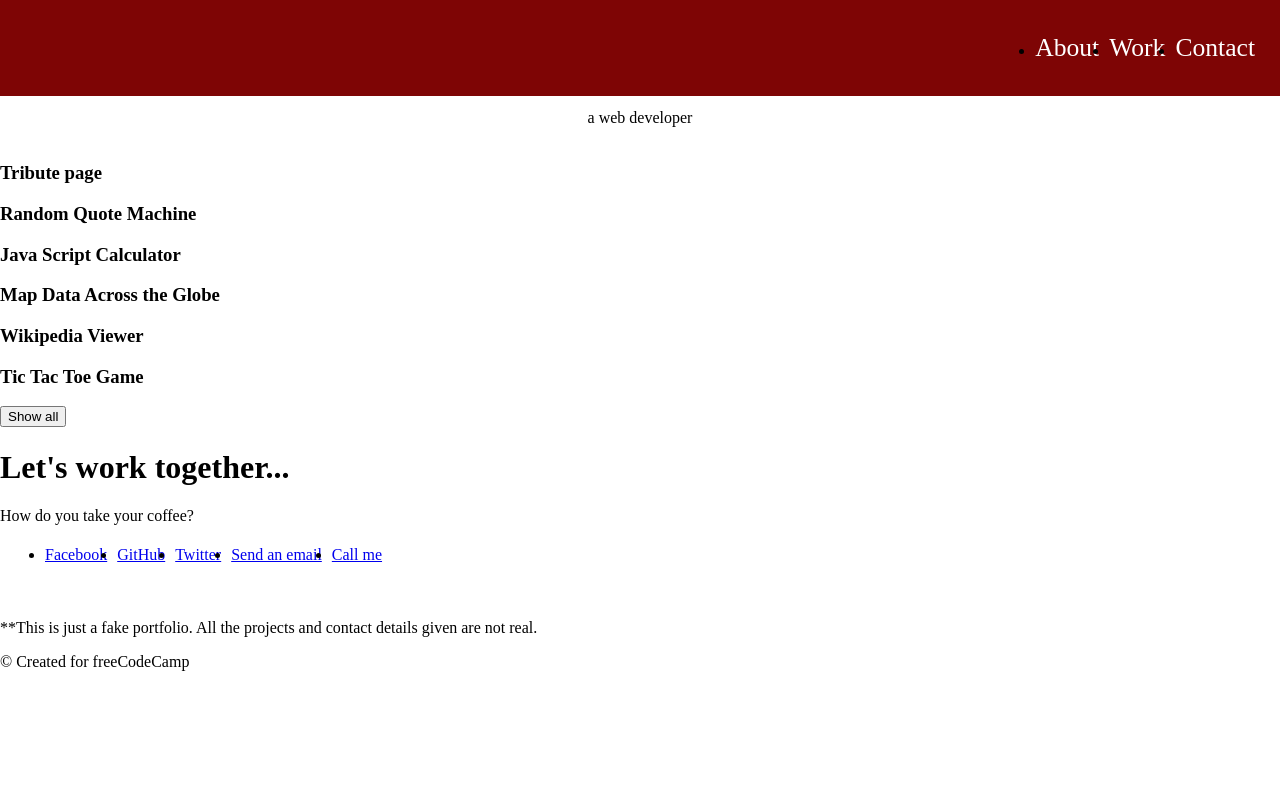
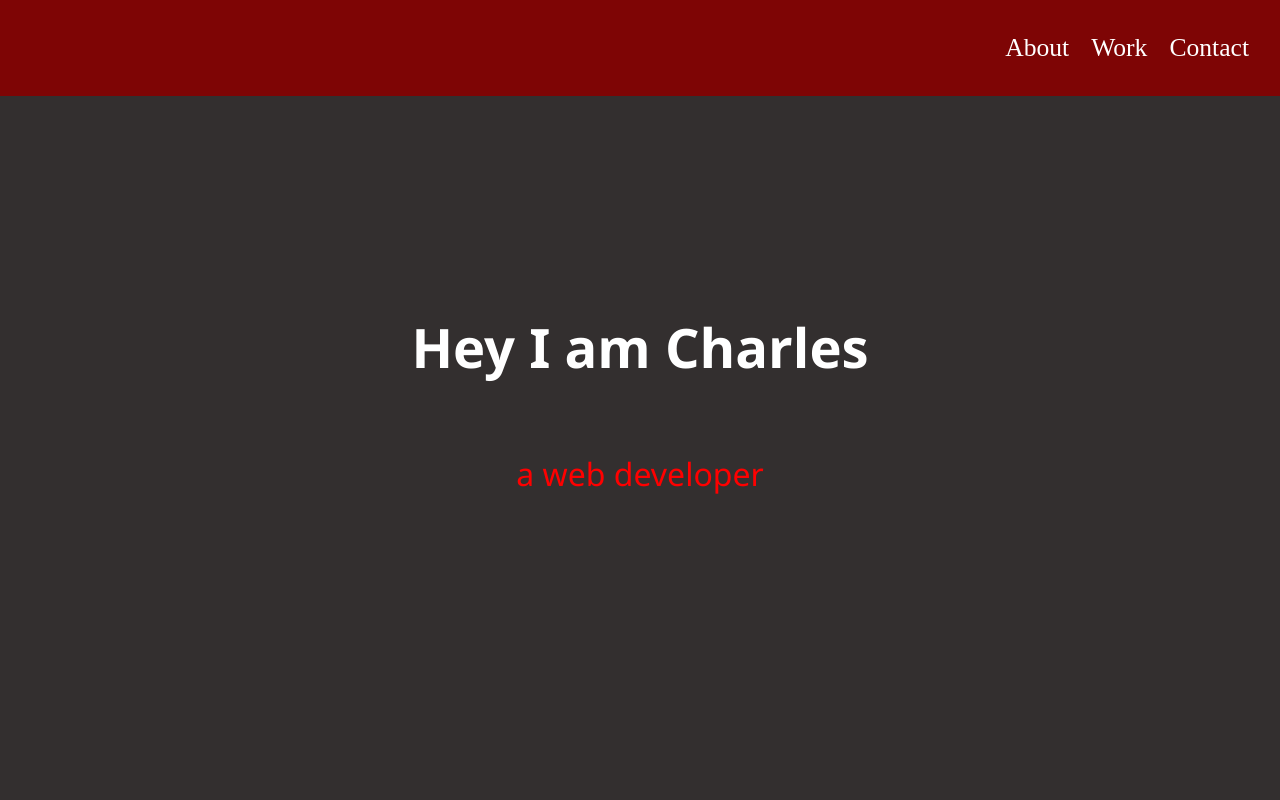
Before and after one commit to MylenRouge/microverse_HTML, a plain HTML site: page index.html in a window 1280 px wide. Shown: the top 800 px of the page. Drawn offline with Linux system fonts and the light colour scheme.

Commit message:
updated css

```diff
--- a/index.html
+++ b/index.html
@@ -24,12 +24,10 @@
     </div>
 
     <div id="welcome">
-        <div id="introduction">
-            <h2 class="intro">Hey I am Charles</h2>
-        </div>
-        <div id="description">
-            <p class="descr">a web developer</p>
-        </div>
+
+            <h1>Hey I am Charles</h1>
+            <p>a web developer</p>
+
     </div>
 
     <div id="some-projects">
--- a/style.css
+++ b/style.css
@@ -15,6 +15,7 @@ body {
 ul {
     display: flex;
     margin-right: 2rem;
+    list-style-type: none;
 }
 
 li {
@@ -23,18 +24,35 @@ li {
     margin: 5px;
 }
 
+li a{
+    padding: 6px 6px;
+}
+
+li a:hover{
+    background-color: rgb(97, 97, 206);
+}
+
 #welcome {
     display: flex;
     flex-direction: column;
     justify-content: center;
     align-items: center;
+    height: 100vh;
+    width: 100%;
+    background-color: rgb(51, 47, 47);
 }
 
-#introduction {
+h1{
     display: block;
-    text-align: center;
-    margin-block-start: 0.83em;
-    margin-block-end: 0.83em;
+    color: white;
+    font-size: 3.4rem;
+    font-family: 'Segoe UI', Tahoma, Geneva, Verdana, sans-serif;
+}
+
+p{
+    color: red;
+    font-size: 2rem;
+    font-family: 'Segoe UI', Tahoma, Geneva, Verdana, sans-serif;
 }
 
 .bookmarks {
```
